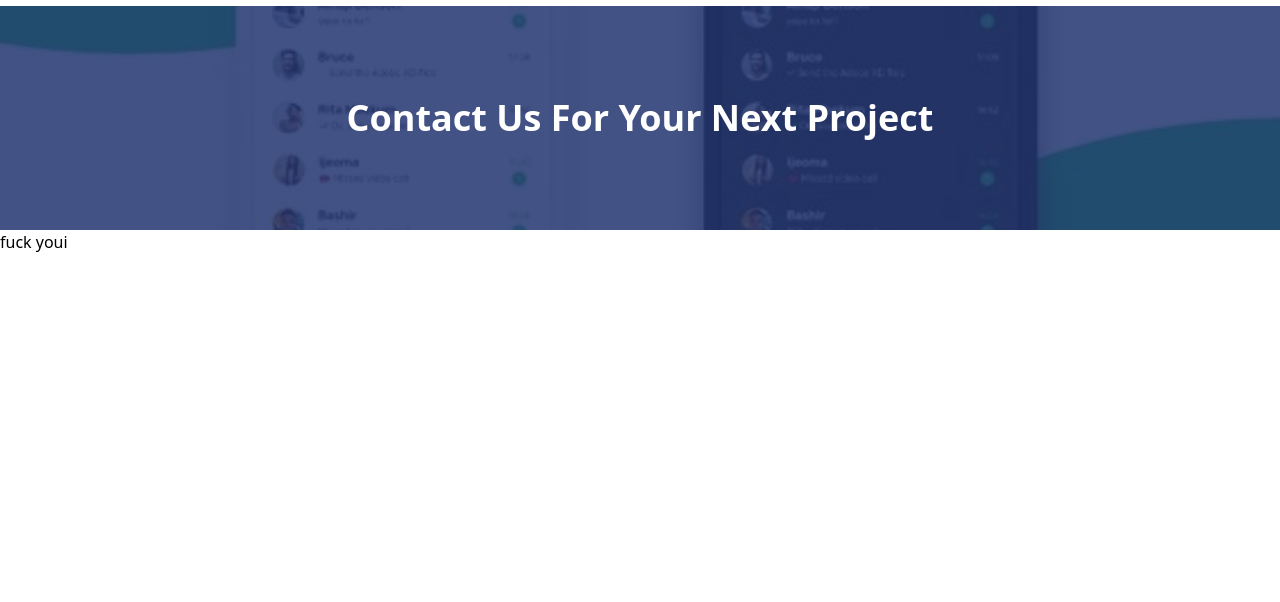
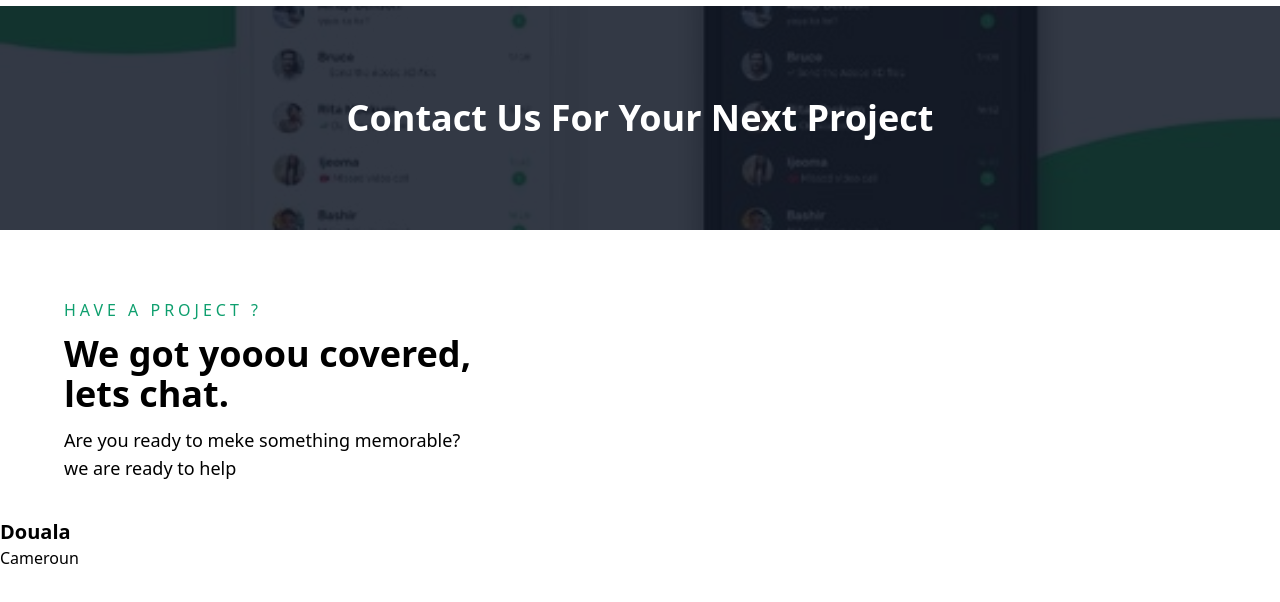
Before and after one commit to MarcelRodrigue/yopa, a website: page index.html in a window 1280 px wide. Shown: the part 66-668 px from the top of the page. Drawn offline with nearby package versions, Linux system fonts and the light colour scheme.

Commit message:
added flag package and created country section

```diff
--- a/index.html
+++ b/index.html
@@ -65,15 +65,36 @@
   <!--jai du utiliser un style attribute parceque le background property the tailwind ne donnais pas-->
     <div
     class="w-full h-56 bg-cover bg-center" style=" background-image: url(./whatsaoyf.jpg);">
-    <div class="w-full h-56 flex  justify-center items-center bg-blue-900/80 backdrop-brightness-75">
+    <div class="w-full h-56 flex  justify-center items-center bg-gray-900/80 backdrop-brightness-75">
             <span class="text-white text-4xl w-1/2 text-center font-bold">Contact Us For Your Next Project</span>
     </div>
 </div>
  </header>
- <section>
-    fuck youi
+ <!--section containing txt and map i realised it has a special padding all along-->
+ <section class="container px-16">
+<main class="grid grid-rows-3 gap-3 py-3">
+  <h4 class="flex items-end justify-start text-green-500 tracking-widest">HAVE A PROJECT ?</h4>
+  <h1 class="text-black text-4xl font-bold">We got yooou covered, <br> lets chat. </h1>
+  <p class="text-lg text-gray-150">Are you ready to meke something memorable? <br> we are ready to help</p>
+</main>
+
+
  </section>
+ <!--country section-->
+<section>
+  <div class="container">
+    <div class="heading_area grid grid-cols-2 gap-1">
+      <div class="heading_text flex flex-col items-start justify-center">
+        <h2 class="text-xl text-black font-semibold">Douala</h2>
+        <h3>Cameroun</h3>
+      </div>
+      <div class="heading_image">
 
+      </div>
+    </div>
+
+  </div>
+</section>
 
 <script src="./node_modules/flowbite/dist/flowbite.min.js">
 </script>
--- a/package.json
+++ b/package.json
@@ -14,6 +14,7 @@
     "tailwindcss": "^3.3.1"
   },
   "dependencies": {
+    "flag-icons": "^6.6.6",
     "flowbite": "^1.6.4"
   }
 }
--- a/tailwind.config.js
+++ b/tailwind.config.js
@@ -10,7 +10,11 @@ module.exports = {
       },
       backgroundImage: {
         'hero-pattern': "url('symphoni_banner.jpeg')",
-      }
+      },
+      letterSpacing: {
+        widest: '.25em',
+
+              }
     },
   },
   plugins: [
```
Also changed, not shown: css/main.css, 1 other file.
